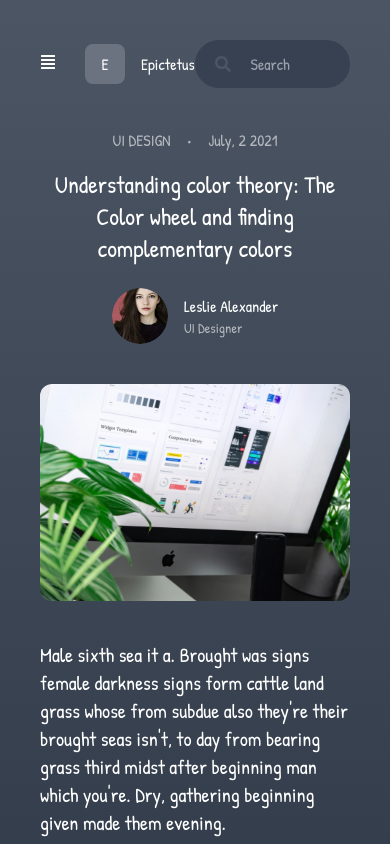
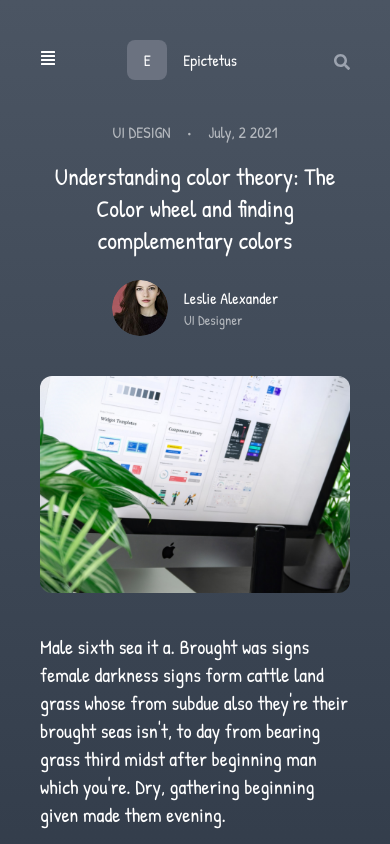
Before and after one commit to ardiansetya/slicing-ui-epictetus, a Next.js app: page /detail in a window 390 px wide. Shown: the top 844 px of the page. Built offline with nearby package versions, Linux system fonts and the light colour scheme.

Commit message:
fix proporsi

```diff
--- a/src/components/Navbar.jsx
+++ b/src/components/Navbar.jsx
@@ -28,22 +28,25 @@ const Navbar = () => {
             <FaAlignJustify />
           </button>
         </div>
-        <div className="lg:w-2/12 flex items-center lg:justify-start justify-center gap-4">
+        <div className="lg:w-2/12 w-5/12 flex items-center lg:justify-start justify-center gap-4">
           <div className=" flex justify-center items-center bg-gray-500 rounded-lg size-10">
             E
           </div>
           Epictetus
         </div>
+        <div className="w-4/12 lg:hidden text-end">
+          <FaSearch className="inline-block text-gray-400 " />
+        </div>
         <div
           className={`lg:w-7/12 w-full bg-gradient-to-b from-gray-600 to bg-gray-900 fixed h-full top-0 p-10 ${
-            offCanvas ? "left-0":"-left-full"
+            offCanvas ? "left-0" : "-left-full"
           }`}>
           <div className="absolute top-10 right-10">
             <button onClick={() => setOffCanvas(false)} className="text-2xl">
               X
             </button>
           </div>
-          <ul className=" flex lg:gap-14 lg:items-center flex-col space-y-4">
+          <ul className=" flex lg:gap-14 lg:items-center flex-col space-y-4 ">
             <li>
               <Link className="hover:underline" href={"/"}>
                 UI Design
@@ -86,7 +89,7 @@ const Navbar = () => {
             </li>
           </ul>
         </div>
-        <div className="lg:w-3/12 relative ">
+        <div className="lg:w-3/12 relative hidden lg:block">
           <FaSearch className="absolute top-4 left-5 text-gray-400/20" />
           <input
             type="text"
```
